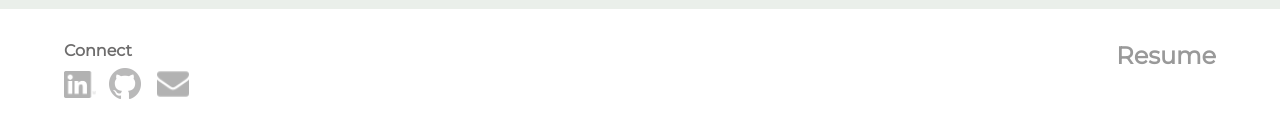
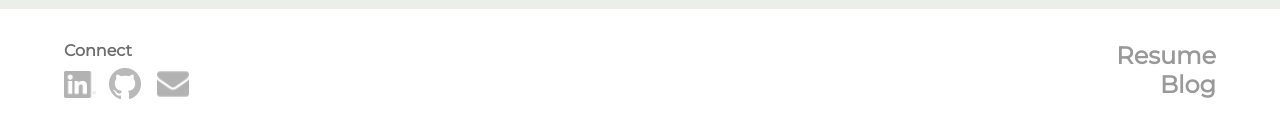
Before and after one commit to rguan72/website2, a React (Create React App) app: page / in a window 1280 px wide. Shown: the part 4909-5040 px from the top of the page. Built offline with nearby package versions, Linux system fonts and the light colour scheme.

Commit message:
Add link to blog in footer

```diff
--- a/src/App.js
+++ b/src/App.js
@@ -416,6 +416,11 @@ class Footer extends Component {
                 <strong>Resume</strong>
               </a>
             </h4>
+            <h4>
+              <a className="out-link-2" href="https://medium.com/@rguan72" target="_blank" rel="noopener noreferrer">
+                <strong>Blog</strong>
+              </a>
+            </h4>
           </div>
         </footer>
       </div>
```
